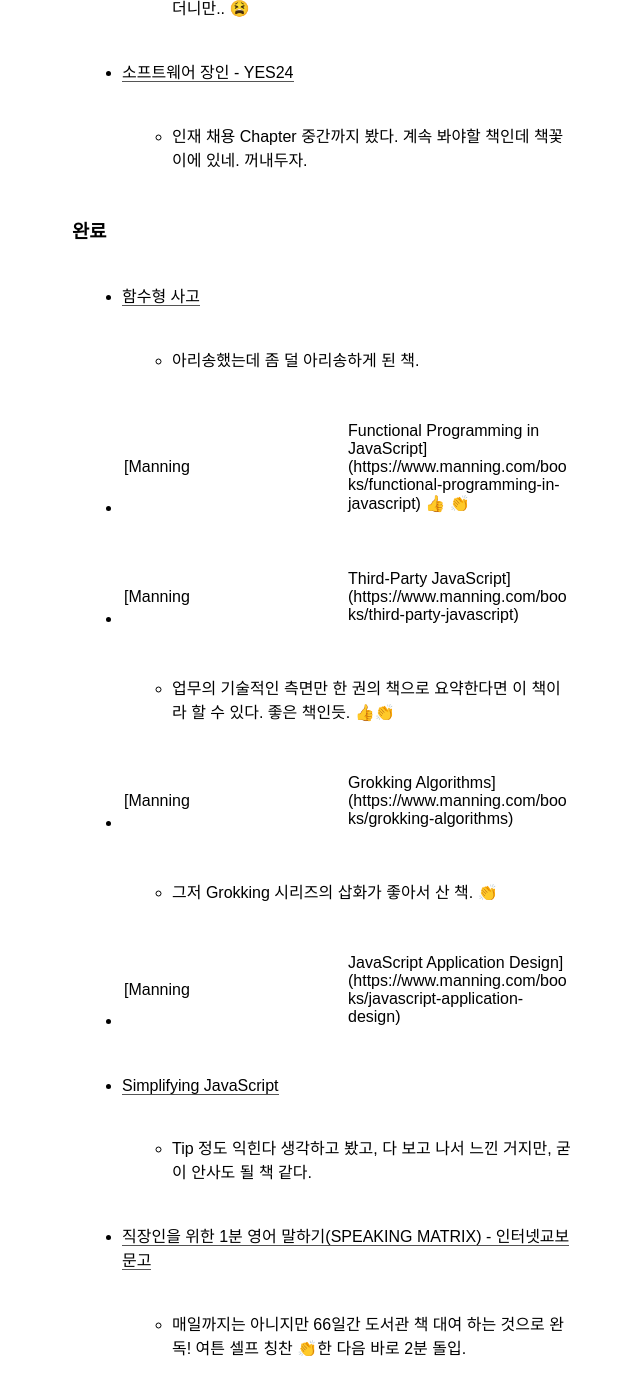
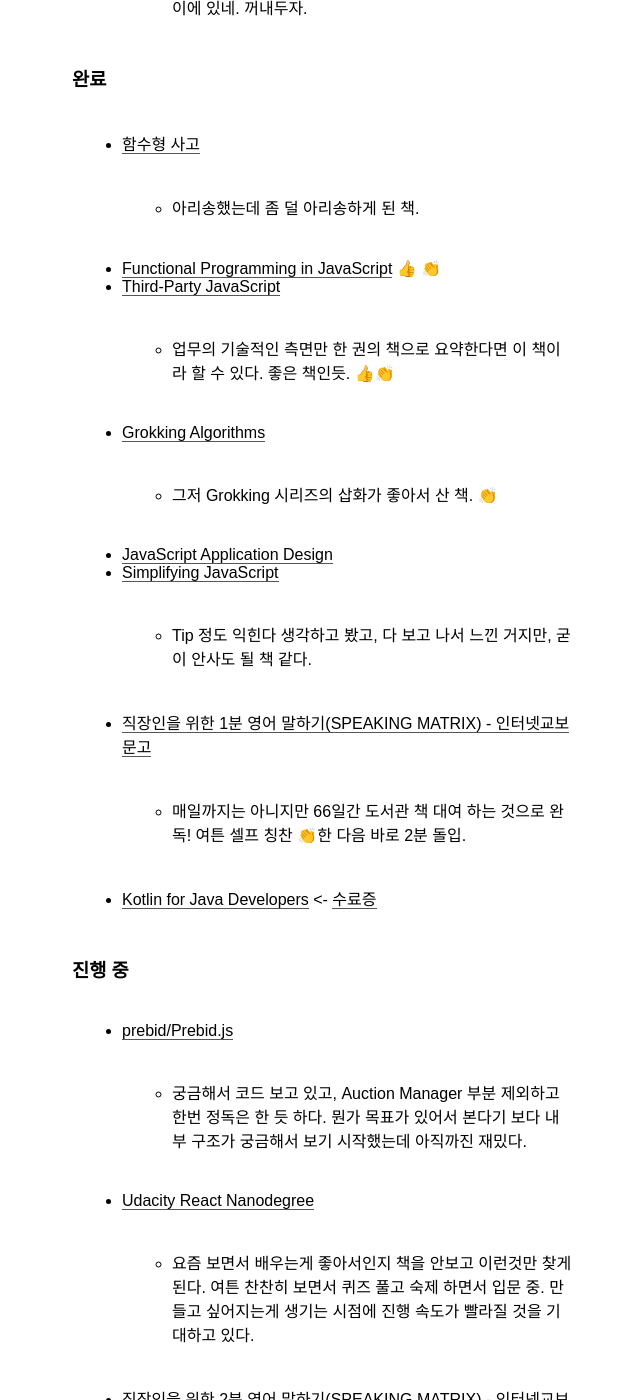
Before and after one commit to kyungw00k/kyungw00k.github.io, a Jekyll site: the page built from _posts/2019-01-02-2018년-회고.md, in a window 1280 px wide and 1400 px high, scrolled down 3693 px. Shown: the whole window, without its empty margins (318-958 px from the left). Built offline with Jekyll 4.4.1, drawn with Linux system fonts in a browser that asks for light colours; emoji names are drawn with the system emoji font; some web fonts are replaced; comment, search, counter and statistics services are not loaded; some of the changed text lies outside the part shown.

Commit message:
Update 2019-01-02-2018년-회고.md

```diff
--- a/_posts/2019-01-02-2018년-회고.md
+++ b/_posts/2019-01-02-2018년-회고.md
@@ -59,13 +59,13 @@
 ### 중도 포기
 - [The Martian - YES24](http://www.yes24.com/24/goods/18209569)
 	- Audible로 시작해서 듣다 만 책이라 할 수 있다. Chapter 18에 책갈피가 꽃혀 있음. 2019년 상반기에 마저 들어버려? 🤔
-- [Manning | Reactive Design Patterns](https://www.manning.com/books/reactive-design-patterns)
+- [Reactive Design Patterns](https://www.manning.com/books/reactive-design-patterns)
 	- 어디까지 봤는지 기억은 안나지만 Part 2 어딘가에서 읽다 잠든 이후 책꽃이 행!
 - [코드와 그림으로 마스터하는 알고리즘](http://www.yes24.com/24/goods/33082853)
 	- 어느 날? 문득? 머릿속에서 GC된 CS를 찾는 심정으로 정독하고 있다가 대출 만료로 도서관에 반납해버린 책. 돈주고 사놨더니 책꽃이 행.
 - [Practical Vim](https://pragprog.com/book/dnvim/practical-vim)
 	- Pragmatic 책이 내 스타일이 아닌지 자주 읽다 말게 된다. 하지만 이 책은 지난 2년간 계속 읽다 말다 하는 책인 듯 싶다. 좀 더 잘 쓰고 싶은데... 😒
-- [Manning | Re-Engineering Legacy Software](https://www.manning.com/books/re-engineering-legacy-software)
+- [Re-Engineering Legacy Software](https://www.manning.com/books/re-engineering-legacy-software)
 	- Part 2 까지는 정독 했고, Part 3 부터는 슬렁 슬렁 봤다.
 - [빠른 모바일 앱 개발을 위한 React Native](http://www.yes24.com/24/goods/30498529)
 	- 만들고 싶은 앱이 생길때 열어보고, 만들다 지칠때 책꽃이로 보내길 수도 없이 했던 책. 올해는 뭐 하나 만들어 보려나 싶더니만.. 😫
@@ -75,12 +75,12 @@
 ### 완료
 - [함수형 사고](http://www.hanbit.co.kr/store/books/look.php?p_code=B6064588422)
 	- 아리송했는데 좀 덜 아리송하게 된 책.
-- [Manning | Functional Programming in JavaScript](https://www.manning.com/books/functional-programming-in-javascript)  👍 👏
-- [Manning | Third-Party JavaScript](https://www.manning.com/books/third-party-javascript)
+- [Functional Programming in JavaScript](https://www.manning.com/books/functional-programming-in-javascript)  👍 👏
+- [Third-Party JavaScript](https://www.manning.com/books/third-party-javascript)
 	- 업무의 기술적인 측면만 한 권의 책으로 요약한다면 이 책이라 할 수 있다. 좋은 책인듯. 👍👏
-- [Manning | Grokking Algorithms](https://www.manning.com/books/grokking-algorithms)
+- [Grokking Algorithms](https://www.manning.com/books/grokking-algorithms)
 	- 그저 Grokking 시리즈의 삽화가 좋아서 산 책.  👏
-- [Manning | JavaScript Application Design](https://www.manning.com/books/javascript-application-design)
+- [JavaScript Application Design](https://www.manning.com/books/javascript-application-design)
 - [Simplifying JavaScript](https://pragprog.com/book/es6tips/simplifying-javascript)
 	- Tip 정도 익힌다 생각하고 봤고, 다 보고 나서 느낀 거지만, 굳이 안사도 될 책 같다.
 - [직장인을 위한 1분 영어 말하기(SPEAKING MATRIX) - 인터넷교보문고](https://kyobobook.co.kr/product/detailViewKor.laf?mallGb=KOR&ejkGb=KOR&barcode=9791159241529&orderClick=JAj)
@@ -90,7 +90,7 @@
 ### 진행 중
 -  [prebid/Prebid.js](https://github.com/prebid/Prebid.js)
 	- 궁금해서 코드 보고 있고, Auction Manager 부분 제외하고 한번 정독은 한 듯 하다. 뭔가 목표가 있어서 본다기 보다 내부 구조가 궁금해서 보기 시작했는데 아직까진 재밌다.
-- [React | Udacity](https://www.udacity.com/course/react-nanodegree--nd019)
+- [Udacity React Nanodegree ](https://www.udacity.com/course/react-nanodegree--nd019)
 	- 요즘 보면서 배우는게 좋아서인지 책을 안보고 이런것만 찾게 된다. 여튼 찬찬히 보면서 퀴즈 풀고 숙제 하면서 입문 중. 만들고 싶어지는게 생기는 시점에 진행 속도가 빨라질 것을 기대하고 있다.
 - [직장인을 위한 2분 영어 말하기(SPEAKING MATRIX) - 인터넷교보문고](https://kyobobook.co.kr/product/detailViewKor.laf?mallGb=KOR&ejkGb=KOR&barcode=9791159241536&orderClick=JAj)
 	- 2분 부터는 분량이 확실히 많아졌다. 연말이라 그런지 중간에 빼먹는 날이 드문 드문 보인다. 매일 해야하는데 평균 이틀에 한번 하는 형태라 이대로 놔두면 위험할 듯.
```
